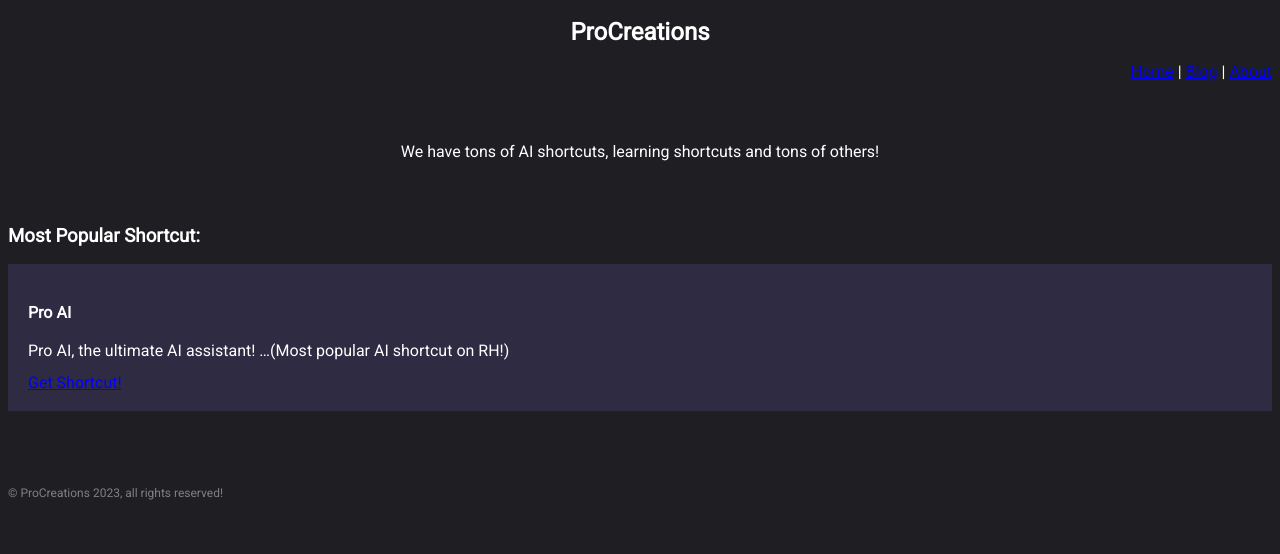
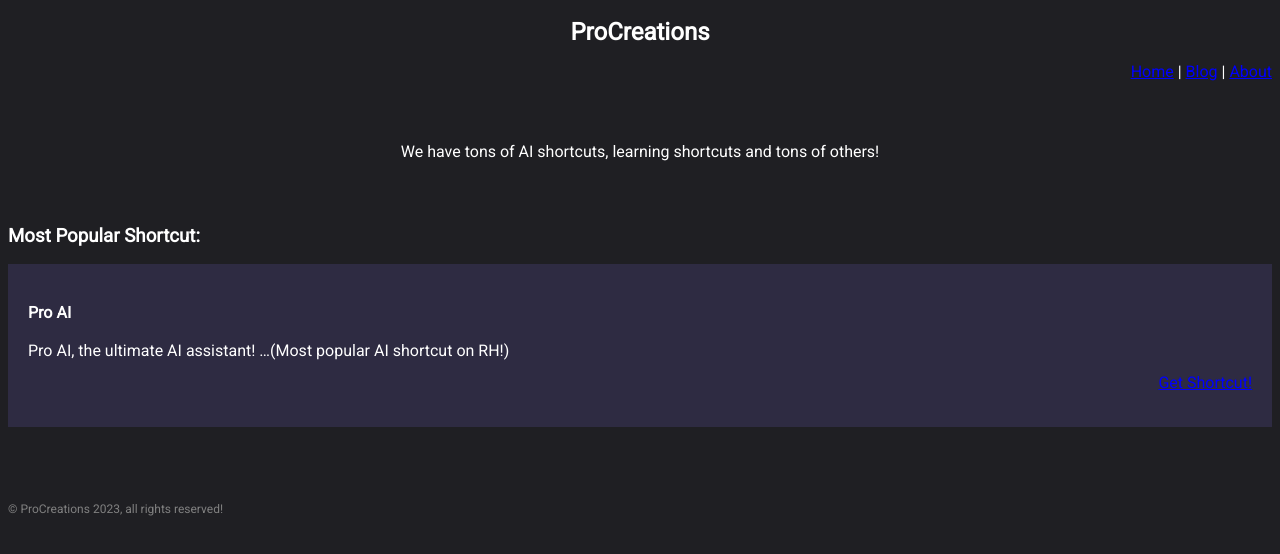
Before and after one commit to ProCreationsShortcuts/ProCreationsShortcuts.github.io, a plain HTML site: page index.html in a window 1280 px wide. Drawn offline with Linux system fonts and the light colour scheme.

Commit message:
Get shortcut button

```diff
--- a/index.html
+++ b/index.html
@@ -24,7 +24,7 @@
     <div class="shortcut">
         <h4>Pro AI</h4>
         <p>Pro AI, the ultimate AI assistant! …(Most popular AI shortcut on RH!)</p>
-        <a href="https://routinehub.co/shortcut/15660/" target="_blank" style="text-align: right;">Get Shortcut!</a>
+        <p style="text-align: right;"><a href="https://routinehub.co/shortcut/15660/" target="_blank">Get Shortcut!</a></p>
     </div>
     <br>
     <br>
```
